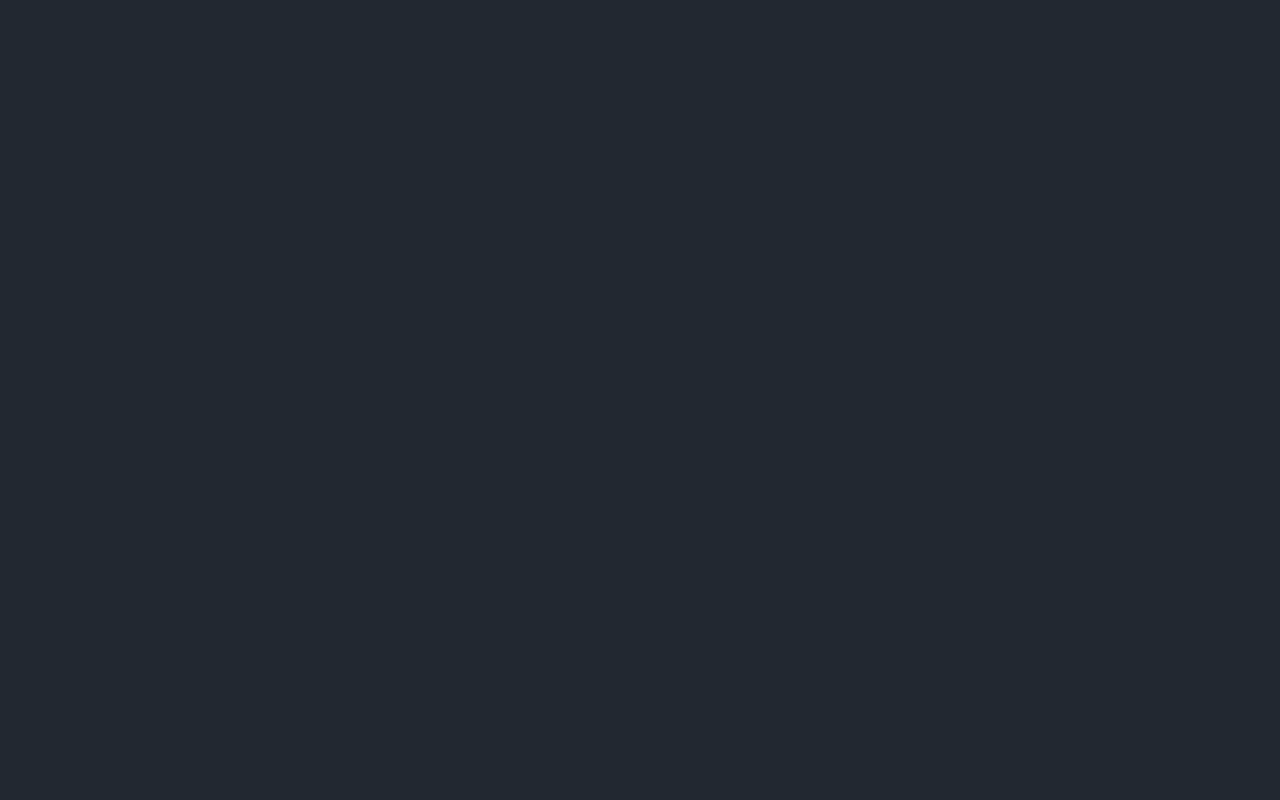
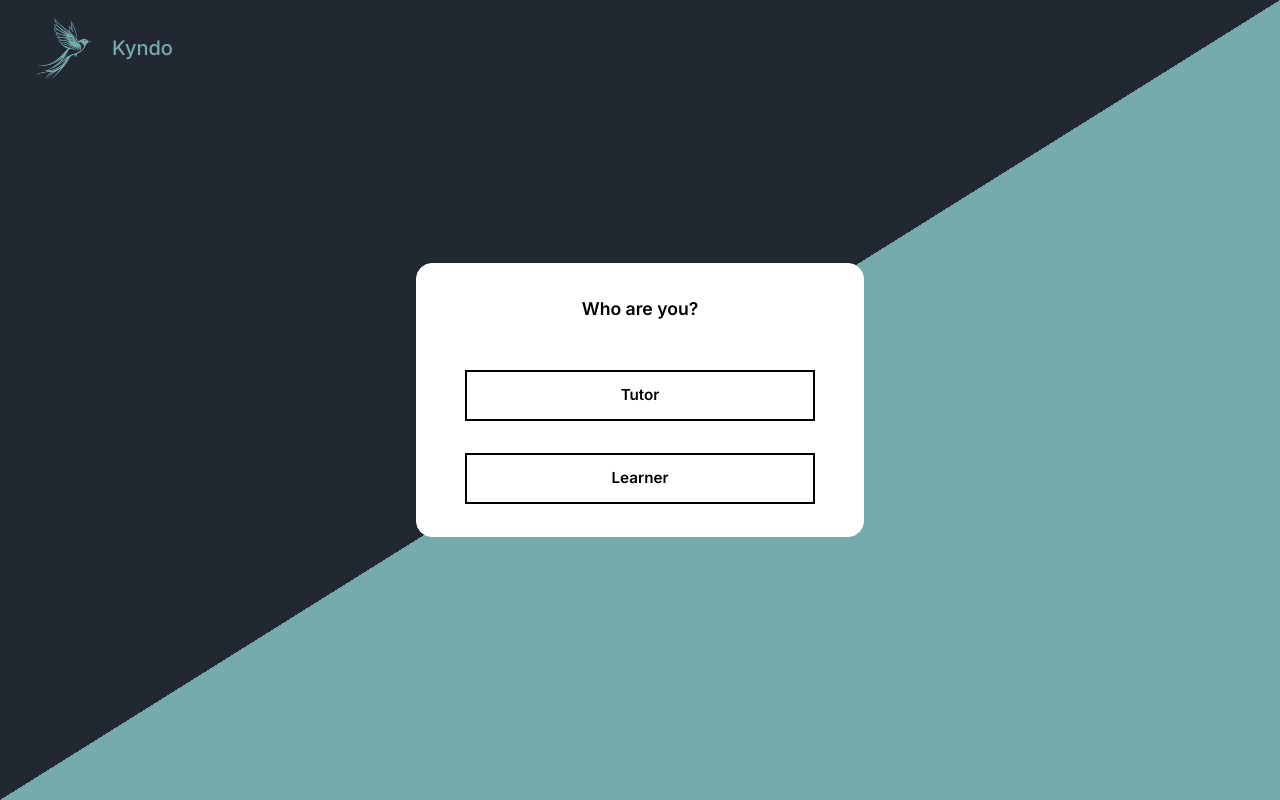
Before and after one commit to amit-vis/kyndo, a React (Create React App) app in the folder client/: page /user in a window 1280 px wide. Before the commit this address had no page. Built offline with nearby package versions, Linux system fonts and the light colour scheme.

Commit message:
user selection page done

```diff
--- a/client/src/App.css
+++ b/client/src/App.css
@@ -6,8 +6,6 @@
   --white: #EEE;
   --blue: #0057FF;
   --black: #000;
-  --purple: #7469B6;
-  --pink: #FFE6E6;
   --inter: "Inter", sans-serif;
 }
 
@@ -100,3 +98,20 @@ img[alt="login"] {
   background: url('./assets/menu.png');
   background-size: cover;
 }
+
+.learner-btn {
+  width: 100%;
+  margin-top: 2rem;
+  padding: .75rem 1rem;
+  border: 2px solid black;
+  background: var(--dark-blue);
+  color: var(--turquoise);
+  font-family: var(--inter);
+  font-weight: 600;
+  font-size: .95rem;
+}
+
+.learner-btn:hover {
+  background: transparent;
+  color: var(--dark-blue);
+}
--- a/client/src/App.js
+++ b/client/src/App.js
@@ -3,6 +3,7 @@ import './App.css';
 import SignUp from './Components/SignUp/signup';
 import Homepage from './Components/Homepage';
 import SignInLearner from './Components/SignInLearner/SignInLearner';
+import UserSelection from './Components/User/UserSelection';
 
 function App() {
   return (
@@ -12,6 +13,7 @@ function App() {
           <Route path='/' element={<Homepage />} />
           <Route path="/signup" element={<SignUp />} />
           <Route path="/signin" element={<SignInLearner />} />
+          <Route path='/user' element={<UserSelection />} />
         </Routes>
       </Router>
     </>
--- /dev/null
+++ b/client/src/Components/User/UserSelection.jsx
@@ -0,0 +1,23 @@
+import React from "react";
+import { Link } from 'react-router-dom';
+import logo from '../../assets/kyndo-light.png';
+
+export default function UserSelection() {
+    return (
+        <>
+        <div className="fluid-container sign-container">
+            <div className="logo-div">
+                <img src={logo} alt="" className="logo" />
+                <div className="kyndo">Kyndo</div>
+            </div>
+            <div className="main-form">
+                <div className="signup">
+                    <p className='heading'>Who are you?</p>
+                    <button className="sign-up-button">Tutor</button>
+                    <button className="sign-up-button">Learner</button>
+                </div>
+            </div>
+        </div>
+        </>
+    )
+}
```
